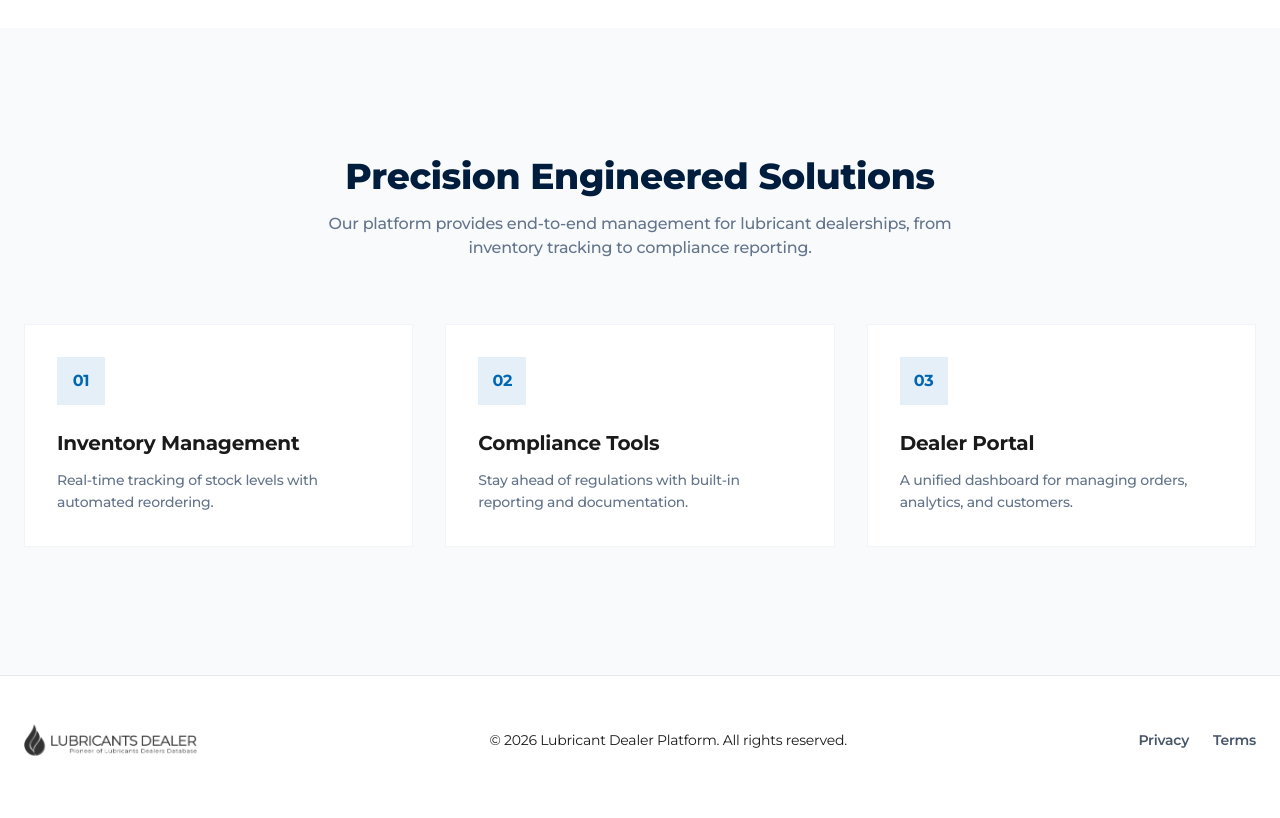
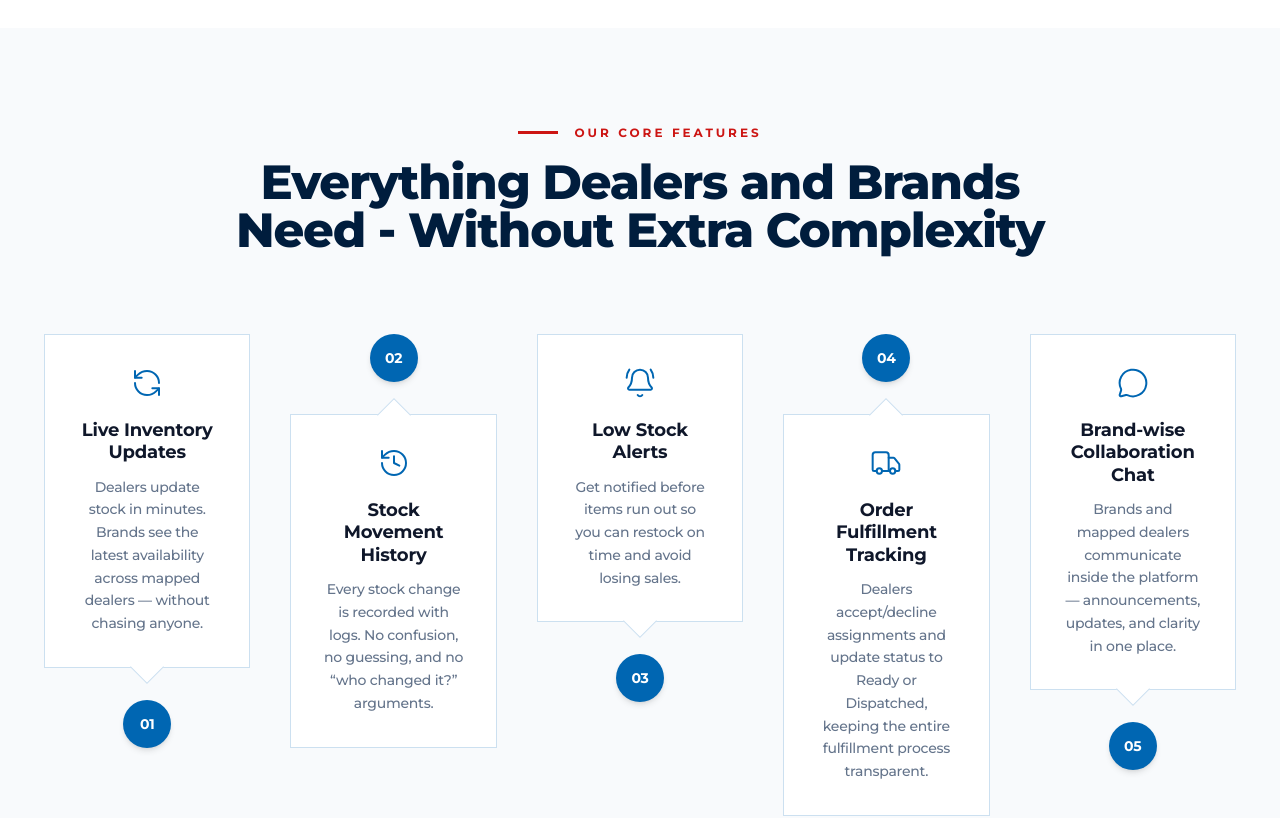
Before and after one commit to aquarioustechnology-alt/Lubricant-Dealer-Platform, a Next.js app: page / in a window 1280 px wide. Shown: the part 1520-2338 px from the top of the page. Built offline with nearby package versions, Linux system fonts and the light colour scheme.

Commit message:
Add Features section with single-row 5-card staggered layout and industrial refinements

```diff
--- a/src/app/page.tsx
+++ b/src/app/page.tsx
@@ -1,8 +1,9 @@
 import Header from "@/components/common/Header";
 import Footer from "@/components/common/Footer";
-import Hero from "@/components/layout/Landing page/Hero";
-import ProofStrip from "@/components/layout/Landing page/Proof Strip";
-import DealerView from "@/components/layout/Landing page/DealerView";
+import Hero from "@/components/layout/LandingPage/Hero";
+import ProofStrip from "@/components/layout/LandingPage/ProofStrip";
+import DealerView from "@/components/layout/LandingPage/DealerView";
+import Features from "@/components/layout/LandingPage/Features";
 
 export default function Home() {
   return (
@@ -11,31 +12,32 @@ export default function Home() {
       <Hero />
       <ProofStrip />
       <DealerView />
+      <Features />
 
-      {/* Features Preview Section - Placeholder can be updated later if needed */}
-      <section className="py-32 bg-slate-50">
-        <div className="container mx-auto px-6 text-center">
-          <h2 className="text-4xl font-extrabold text-[#001D3D] mb-4">Precision Engineered Solutions</h2>
+      {/* Legacy Placeholder Section - Removing redundant summary or updating later */}
+      <section className="py-32 bg-white">
+        <div className="container mx-auto px-6 text-center border-t border-slate-100 pt-16">
+          <h2 className="text-4xl font-extrabold text-[#001D3D] mb-4 tracking-tight">Built for Performance</h2>
           <p className="text-slate-500 max-w-2xl mx-auto mb-16 font-medium">
-            Our platform provides end-to-end management for lubricant dealerships, from inventory tracking to compliance reporting.
+            Join the ecosystem designed specifically for the Indian lubricant market.
           </p>
 
           <div className="grid md:grid-cols-3 gap-8">
             {[
               {
-                title: "Inventory Management",
-                desc: "Real-time tracking of stock levels with automated reordering."
+                title: "Scaleable Architecture",
+                desc: "Handle thousands of dealer transactions without lag."
               },
               {
-                title: "Compliance Tools",
-                desc: "Stay ahead of regulations with built-in reporting and documentation."
+                title: "Local Support",
+                desc: "Dedicated account management for regional distribution networks."
               },
               {
-                title: "Dealer Portal",
-                desc: "A unified dashboard for managing orders, analytics, and customers."
+                title: "Rapid Deployment",
+                desc: "Get your entire dealer base mapped and live within 7 days."
               }
             ].map((feature, i) => (
-              <div key={i} className="bg-white p-8 rounded-none border border-slate-100 text-left hover:shadow-2xl transition-all hover:-translate-y-2">
+              <div key={i} className="bg-slate-50 p-8 rounded-none border border-slate-100 text-left hover:shadow-xl transition-all hover:-translate-y-2">
                 <div className="w-12 h-12 bg-primary/10 rounded-none mb-6 flex items-center justify-center text-primary font-bold">
                   0{i + 1}
                 </div>
--- /dev/null
+++ b/src/components/layout/LandingPage/Features.tsx
@@ -0,0 +1,143 @@
+"use client";
+
+import { motion, Variants } from "framer-motion";
+import {
+    RefreshCcw,
+    History,
+    BellRing,
+    Truck,
+    MessageCircle
+} from "lucide-react";
+import { cn } from "@/lib/utils";
+
+const features = [
+    {
+        icon: RefreshCcw,
+        title: "Live Inventory Updates",
+        desc: "Dealers update stock in minutes. Brands see the latest availability across mapped dealers — without chasing anyone.",
+    },
+    {
+        icon: History,
+        title: "Stock Movement History",
+        desc: "Every stock change is recorded with logs. No confusion, no guessing, and no “who changed it?” arguments.",
+    },
+    {
+        icon: BellRing,
+        title: "Low Stock Alerts",
+        desc: "Get notified before items run out so you can restock on time and avoid losing sales.",
+    },
+    {
+        icon: Truck,
+        title: "Order Fulfillment Tracking",
+        desc: "Dealers accept/decline assignments and update status to Ready or Dispatched, keeping the entire fulfillment process transparent.",
+    },
+    {
+        icon: MessageCircle,
+        title: "Brand-wise Collaboration Chat",
+        desc: "Brands and mapped dealers communicate inside the platform — announcements, updates, and clarity in one place.",
+    }
+];
+
+const containerVariants: Variants = {
+    hidden: { opacity: 0 },
+    visible: {
+        opacity: 1,
+        transition: {
+            staggerChildren: 0.1,
+        }
+    }
+};
+
+const cardVariants: Variants = {
+    hidden: { opacity: 0, y: 20 },
+    visible: {
+        opacity: 1,
+        y: 0,
+        transition: { duration: 0.6, ease: "easeOut" }
+    }
+};
+
+export default function Features() {
+    return (
+        <section className="py-24 bg-[#F8FAFC] overflow-hidden">
+            <div className="container mx-auto px-4 lg:px-6">
+                {/* Section Header */}
+                <div className="text-center mb-20 flex flex-col items-center">
+                    <motion.div
+                        initial={{ opacity: 0, y: 20 }}
+                        whileInView={{ opacity: 1, y: 0 }}
+                        viewport={{ once: true }}
+                        transition={{ duration: 0.6 }}
+                        className="flex flex-col items-center"
+                    >
+                        {/* Branding Badge */}
+                        <div className="flex items-center gap-4 mb-4">
+                            <div className="w-10 h-[3px] bg-brand-red" />
+                            <span className="text-brand-red font-bold uppercase tracking-[0.25em] text-[12px]">
+                                OUR CORE FEATURES
+                            </span>
+                        </div>
+
+                        <h2 className="text-3xl md:text-5xl font-extrabold text-[#001D3D] max-w-4xl leading-[1.1] tracking-tight">
+                            Everything Dealers and Brands Need - Without Extra Complexity
+                        </h2>
+                    </motion.div>
+                </div>
+
+                {/* Single Row Layout - 5 Columns */}
+                <motion.div
+                    variants={containerVariants}
+                    initial="hidden"
+                    whileInView="visible"
+                    viewport={{ once: true }}
+                    className="flex flex-wrap justify-center gap-y-16 gap-x-10"
+                >
+                    {features.map((feature, index) => {
+                        const isEven = index % 2 !== 0;
+
+                        return (
+                            <motion.div
+                                key={index}
+                                variants={cardVariants}
+                                className="group relative flex flex-col items-center w-full md:w-[calc(50%-2.5rem)] lg:w-[calc(20%-2rem)] xl:w-[calc(20%-2.5rem)] max-w-[280px] lg:max-w-none"
+                            >
+                                <div className={cn(
+                                    "flex flex-col items-center w-full",
+                                    isEven ? "flex-col-reverse" : "flex-col"
+                                )}>
+                                    {/* Card Body */}
+                                    <div className={cn(
+                                        "bg-white p-6 xl:p-8 relative w-full transition-all duration-500 transform group-hover:-translate-y-3 group-hover:bg-primary z-10 min-h-[280px] flex flex-col justify-center",
+                                        "shadow-none border-[0.5px] border-primary/20 group-hover:border-primary",
+                                        !isEven ? "mb-8 text-center" : "mt-8 text-center"
+                                    )}>
+                                        {/* Notch */}
+                                        <div className={cn(
+                                            "absolute left-1/2 -translate-x-1/2 w-6 h-6 bg-white border-primary/20 border-[0.5px] rotate-45 transition-all duration-500 group-hover:bg-primary group-hover:border-primary",
+                                            !isEven ? "-bottom-3 border-t-0 border-l-0" : "-top-3 border-b-0 border-r-0"
+                                        )} />
+
+                                        <div className="mb-5 flex justify-center">
+                                            <feature.icon className="w-8 h-8 text-primary group-hover:text-white transition-all duration-500" strokeWidth={1.5} />
+                                        </div>
+                                        <h3 className="text-lg font-bold text-slate-900 mb-3 group-hover:text-white transition-colors duration-500 leading-tight">
+                                            {feature.title}
+                                        </h3>
+                                        <p className="text-[13px] xl:text-[14px] leading-relaxed text-slate-500 font-medium group-hover:text-white/90 transition-colors duration-500">
+                                            {feature.desc}
+                                        </p>
+                                    </div>
+
+                                    {/* Number Circle - Default Brand Blue, White Text */}
+                                    <div className="w-10 xl:w-12 h-10 xl:h-12 rounded-full bg-primary flex items-center justify-center text-sm font-bold text-white shadow-md transition-all duration-500 group-hover:bg-secondary group-hover:scale-110">
+                                        0{index + 1}
+                                    </div>
+                                </div>
+                            </motion.div>
+                        );
+                    })}
+                </motion.div>
+            </div>
+        </section>
+    );
+}
```
Also changed, not shown: src/components/layout/LandingPage/DealerView.tsx (renamed from src/components/layout/Landing page/DealerView.tsx), src/components/layout/LandingPage/Hero.tsx (renamed from src/components/layout/Landing page/Hero.tsx), src/components/layout/LandingPage/ProofStrip.tsx (renamed from src/components/layout/Landing page/Proof Strip.tsx).
